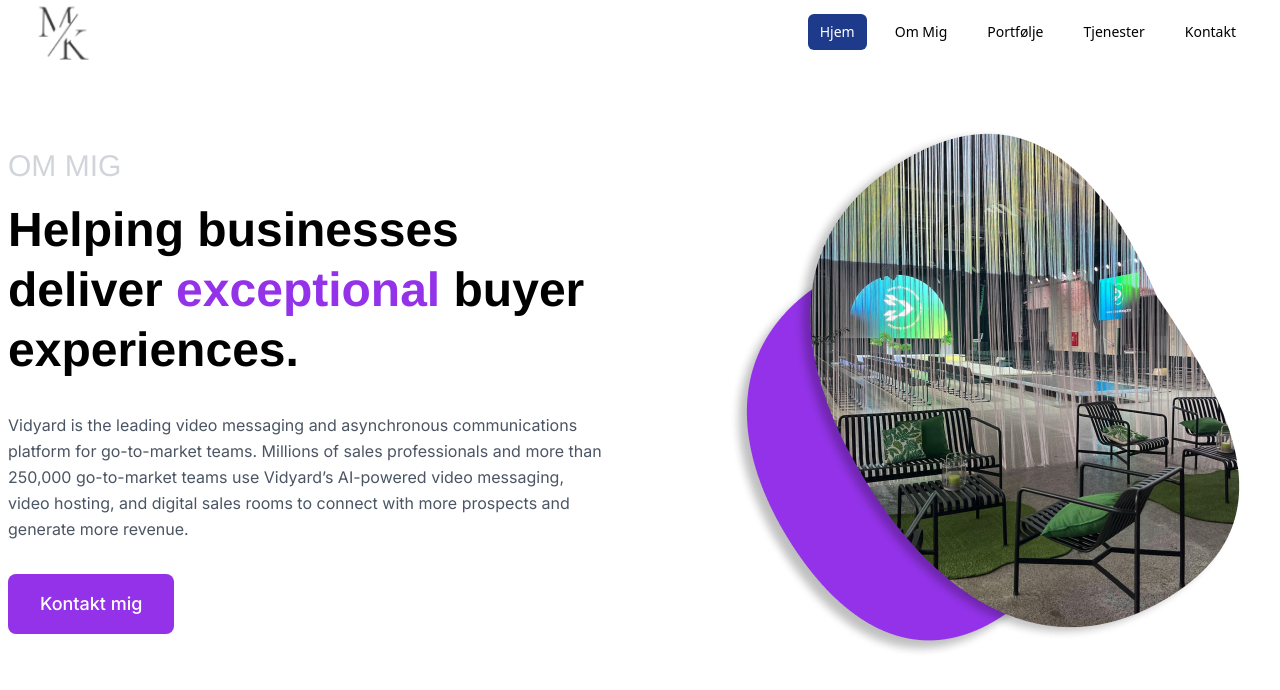
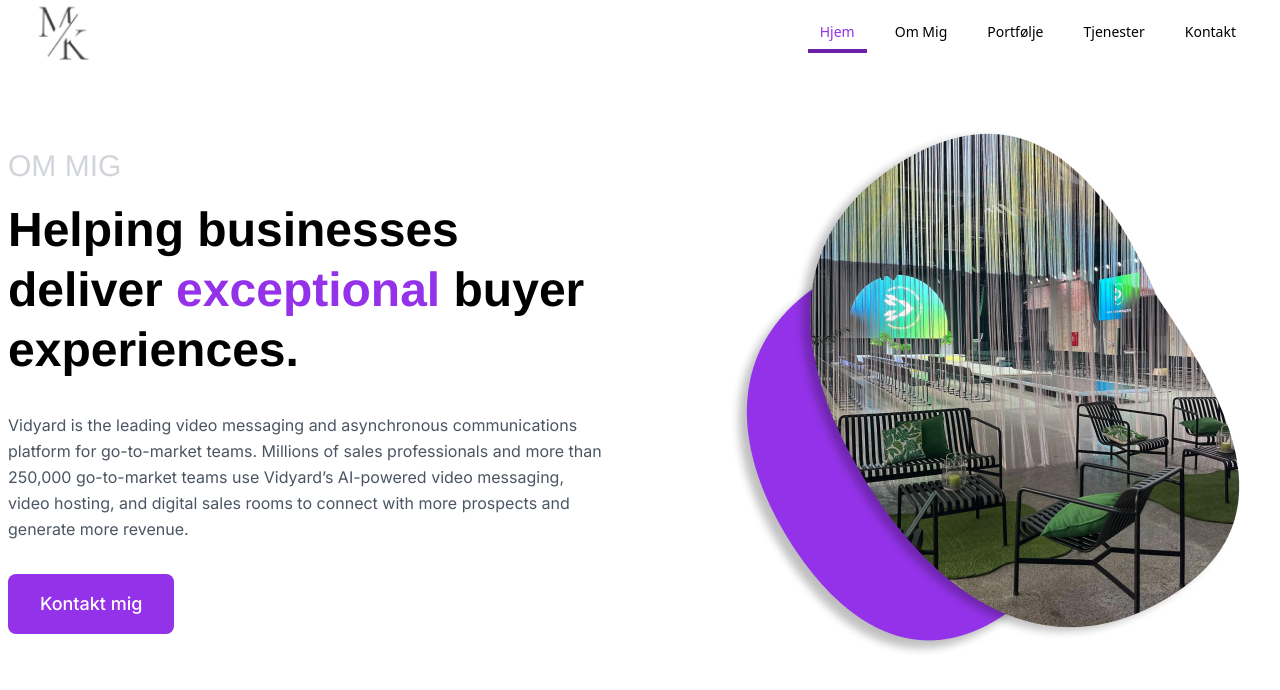
Before and after one commit to Bnop1146/event_manager_website, a React (Create React App) app: page / in a window 1280 px wide. Shown: the top 690 px of the page. Built offline with nearby package versions, Linux system fonts and the light colour scheme.

Commit message:
Updated and added animation for the Navbar for visual effect

```diff
--- a/src/App.css
+++ b/src/App.css
@@ -2,41 +2,33 @@
   scroll-behavior: smooth;
 }
 
-.App {
-  text-align: center;
+
+
+/* Custom underline hover and active effect */
+.underline-active {
+  position: relative;
+  display: inline-block; /* Ensure it works well in flexbox */
+  transition: all 0.3s ease-in-out; /* Smooth transition for hover */
 }
 
-.App-logo {
-  height: 40vmin;
-  pointer-events: none;
+.underline-active::after {
+  content: '';
+  position: absolute;
+  left: 0;
+  right: 0;
+  bottom: -3px; /* Space between text and underline */
+  height: 4px; /* Thickness of the underline */
+  background-color: #6b21a8; /* The regal purple color */
+  transform: scaleX(0); /* Start with no underline */
+  transform-origin: left; /* Make it expand from the left */
+  transition: transform 1s ease; /* Smooth transition for hover */
 }
 
-@media (prefers-reduced-motion: no-preference) {
-  .App-logo {
-    animation: App-logo-spin infinite 20s linear;
-  }
+.underline-active:hover::after {
+  transform: scaleX(1); /* Expands the underline on hover */
 }
 
-.App-header {
-  background-color: #282c34;
-  min-height: 100vh;
-  display: flex;
-  flex-direction: column;
-  align-items: center;
-  justify-content: center;
-  font-size: calc(10px + 2vmin);
-  color: white;
+.underline-active[aria-current="page"]::after {
+  transform: scaleX(1); /* Underline fully expanded for active link */
+  transition: none; /* No animation, static underline for active link */
 }
-
-.App-link {
-  color: #61dafb;
-}
-
-@keyframes App-logo-spin {
-  from {
-    transform: rotate(0deg);
-  }
-  to {
-    transform: rotate(360deg);
-  }
-}
--- a/src/Components/Navbar.js
+++ b/src/Components/Navbar.js
@@ -1,13 +1,14 @@
+import { useState } from 'react';
 import { Disclosure, DisclosureButton, DisclosurePanel } from '@headlessui/react';
 import { Bars3Icon, XMarkIcon } from '@heroicons/react/24/outline';
 import logo from '../assets/images/Mie_logo.png';
 
-const navigation = [
-  { name: 'Hjem', href: '#home', current: true },
-  { name: 'Om Mig', href: '#about', current: false },
-  { name: 'Portfølje', href: '#portfolio', current: false },
-  { name: 'Tjenester', href: '#services', current: false },
-  { name: 'Kontakt', href: '#contact', current: false },
+const navigationItems = [
+  { name: 'Hjem', href: '#home' },
+  { name: 'Om Mig', href: '#about' },
+  { name: 'Portfølje', href: '#portfolio' },
+  { name: 'Tjenester', href: '#services' },
+  { name: 'Kontakt', href: '#contact' },
 ];
 
 function classNames(...classes) {
@@ -15,12 +16,26 @@
 }
 
 function Navbar() {
+  const [activeLink, setActiveLink] = useState('#home'); // Set default active link
+
+  const handleLinkClick = (href) => {
+    setActiveLink(href); // Update active link on click
+  };
+
   return (
     <Disclosure as="nav" className="bg-white-800">
       <div className="mx-auto max-w-7xl px-2 sm:px-6 lg:px-8">
         <div className="relative flex items-center justify-between h-16">
-          <div className="absolute inset-y-0 left-0 flex items-center sm:hidden">
-            {/* Mobile menu button */}
+
+          {/* Logo */}
+          <div className="flex flex-1 items-center justify-center sm:justify-start">
+            <div className="flex flex-shrink-0 items-center">
+              <img alt="Your Company" src={logo} className="h-16 w-auto" />
+            </div>
+          </div>
+
+          {/* Mobile Menu Button */}
+          <div className="absolute inset-y-0 right-0 flex items-center sm:hidden">
             <DisclosureButton className="group relative inline-flex items-center justify-center rounded-md p-2 text-gray-400 hover:bg-gray-700 hover:text-white focus:outline-none focus:ring-2 focus:ring-inset focus:ring-white">
               <span className="absolute -inset-0.5" />
               <span className="sr-only">Open main menu</span>
@@ -28,22 +43,22 @@
               <XMarkIcon aria-hidden="true" className="hidden h-6 w-6 group-data-[open]:block" />
             </DisclosureButton>
           </div>
-          <div className="flex flex-1 items-center justify-center sm:justify-between">
-            <div className="flex flex-shrink-0 items-center">
-              <img alt="Your Company" src={logo} className="h-16 w-auto" />
-            </div>
+
+          {/* Desktop Navigation */}
           <div className="hidden sm:ml-6 sm:block">
             <div className="flex space-x-4">
-                {navigation.map((item) => (
+              {navigationItems.map((item) => (
                 <a
                   key={item.name}
                   href={item.href}
-                    aria-current={item.current ? 'page' : undefined}
+                  onClick={() => handleLinkClick(item.href)}
+                  aria-current={activeLink === item.href ? 'page' : undefined}
                   className={classNames(
-                      item.current
-                        ? 'bg-blue-900 text-white'
-                        : 'text-black-100 hover:bg-blue-200 hover:text-grey-800',
-                      'rounded-md px-3 py-2 text-sm font-medium',
+                    'underline-active', // Apply the hover and active effect class
+                    activeLink === item.href
+                      ? 'text-regal-purple'
+                      : 'text-black hover:text-regal-purple',
+                    'relative px-3 py-2 text-sm font-medium transition-all duration-300',
                   )}
                 >
                   {item.name}
@@ -53,18 +68,28 @@
           </div>
         </div>
       </div>
-      </div>
 
-      <DisclosurePanel className="sm:hidden">
+      {/* Mobile Navigation Panel */}
+      <DisclosurePanel
+        className="sm:hidden transition-all duration-300 ease-out transform origin-top"
+        enter="transition duration-300 ease-out"
+        enterFrom="opacity-0 transform -translate-y-4"
+        enterTo="opacity-100 transform translate-y-0"
+        leave="transition duration-200 ease-in"
+        leaveFrom="opacity-100 transform translate-y-0"
+        leaveTo="opacity-0 transform -translate-y-4"
+      >
         <div className="space-y-1 px-2 pb-3 pt-2">
-          {navigation.map((item) => (
+          {navigationItems.map((item) => (
             <DisclosureButton
               key={item.name}
               as="a"
               href={item.href}
-              aria-current={item.current ? 'page' : undefined}
+              onClick={() => handleLinkClick(item.href)}
+              aria-current={activeLink === item.href ? 'page' : undefined}
               className={classNames(
-                item.current
+                'underline-active', // Apply the hover effect class
+                activeLink === item.href
                   ? 'bg-gray-900 text-white'
                   : 'text-gray-300 hover:bg-gray-700 hover:text-white',
                 'block rounded-md px-3 py-2 text-base font-medium',
```
Lines whose indentation alone changed are shown as unchanged.
